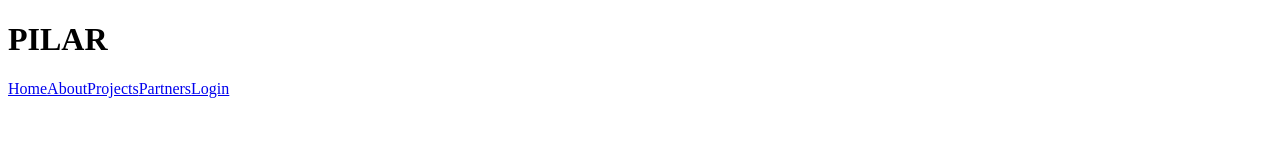
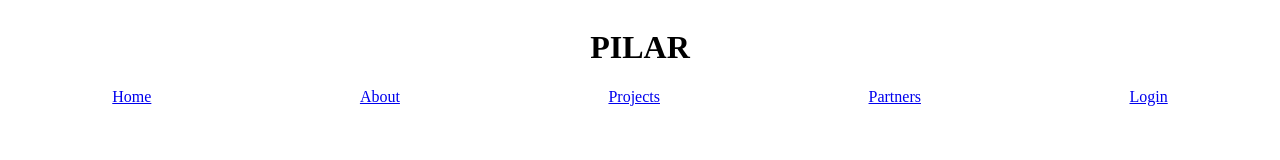
Before and after one commit to ruizmendezb/platform, a plain HTML site: page index.html in a window 1280 px wide. Drawn offline with Linux system fonts and the light colour scheme.

Commit message:
Add more style to style.css

```diff
--- a/style.css
+++ b/style.css
@@ -1,4 +1,10 @@
+
+.header {
+    display:flex;
+    justify-content: center;
+}
+
 .menu-bar {
     display: flex;
-
+    justify-content: space-around;
 }
```
